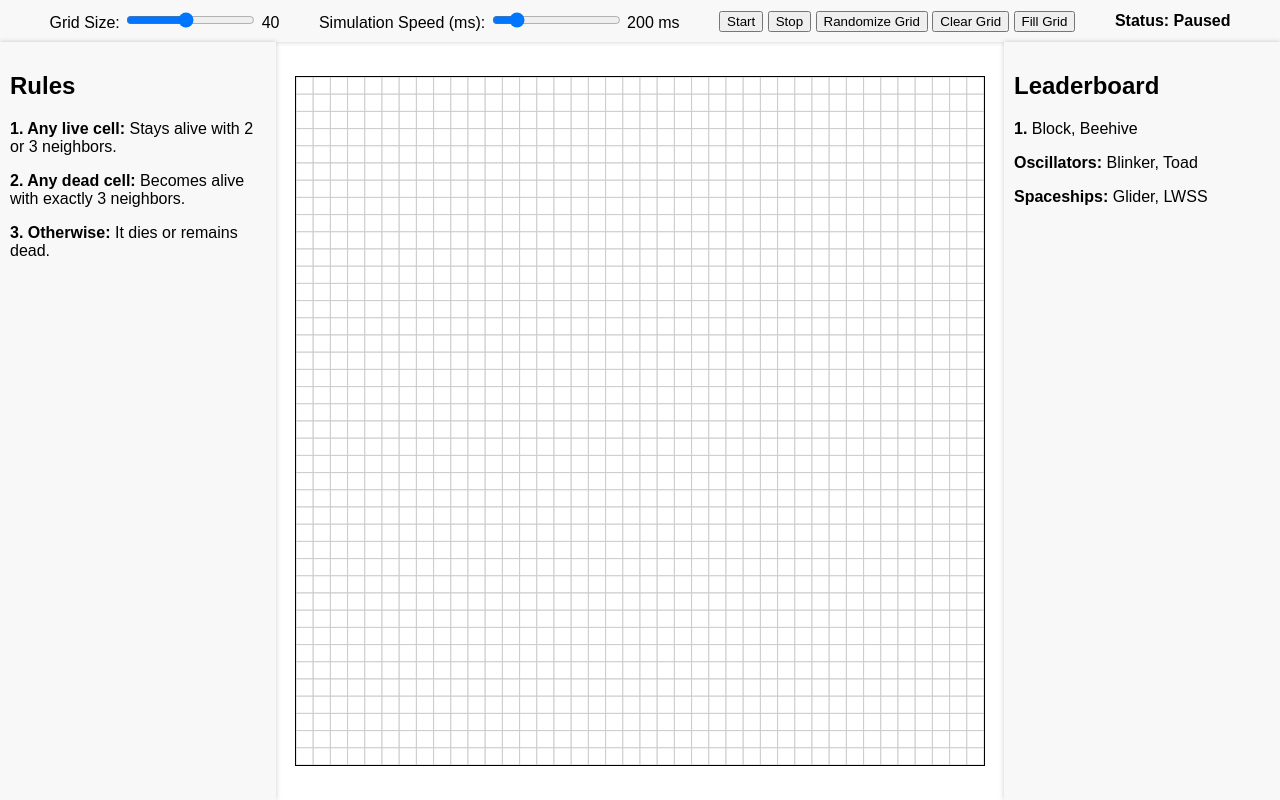
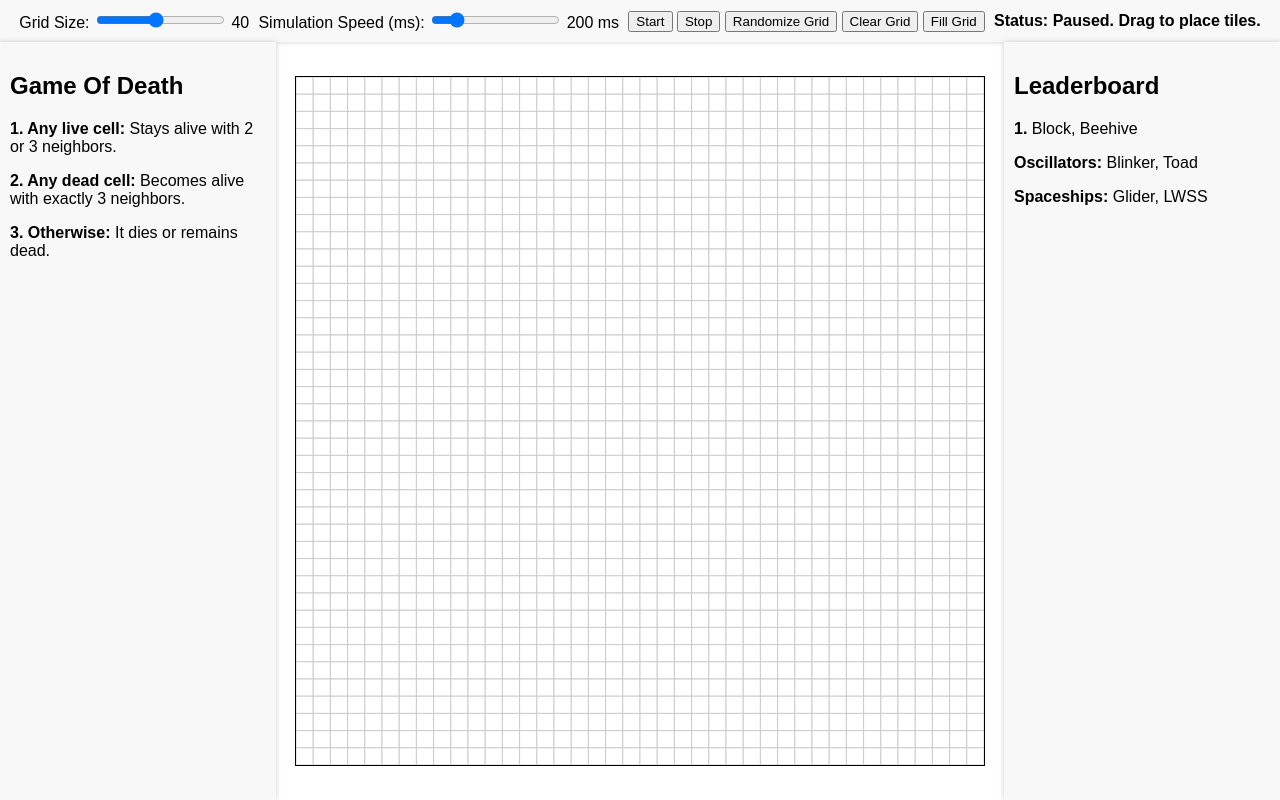
Before and after one commit to AlgoMarbler/gameOfDeath, a plain HTML site: page index.html in a window 1280 px wide. Drawn offline with Linux system fonts and the light colour scheme.

Commit message:
Update index.html

```diff
--- a/index.html
+++ b/index.html
@@ -72,11 +72,11 @@
             <button id="clearButton">Clear Grid</button>
             <button id="fillButton">Fill Grid</button>
         </div>
-        <div id="status">Status: Paused</div>
+        <div id="status">Status: Paused. Drag to place tiles.</div>
     </div>
     <div id="container">
         <div id="rulesPanel">
-            <h2>Rules</h2>
+            <h2>Game Of Death</h2>
             <p><strong>1. Any live cell:</strong> Stays alive with 2 or 3 neighbors.</p>
             <p><strong>2. Any dead cell:</strong> Becomes alive with exactly 3 neighbors.</p>
             <p><strong>3. Otherwise:</strong> It dies or remains dead.</p>
```
